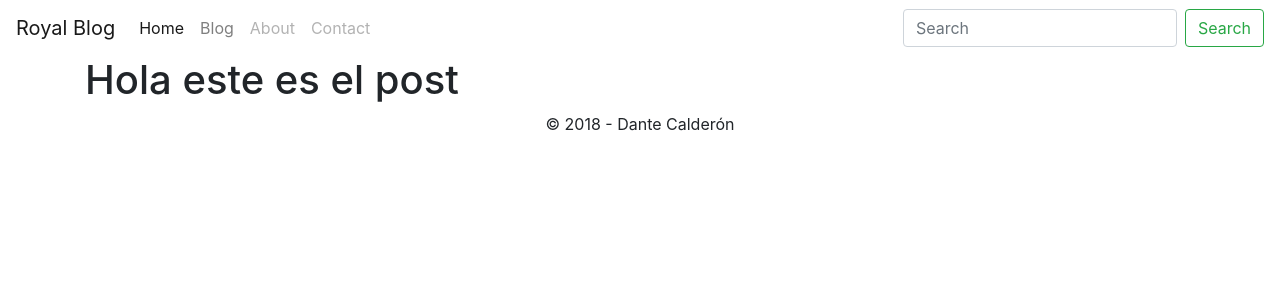
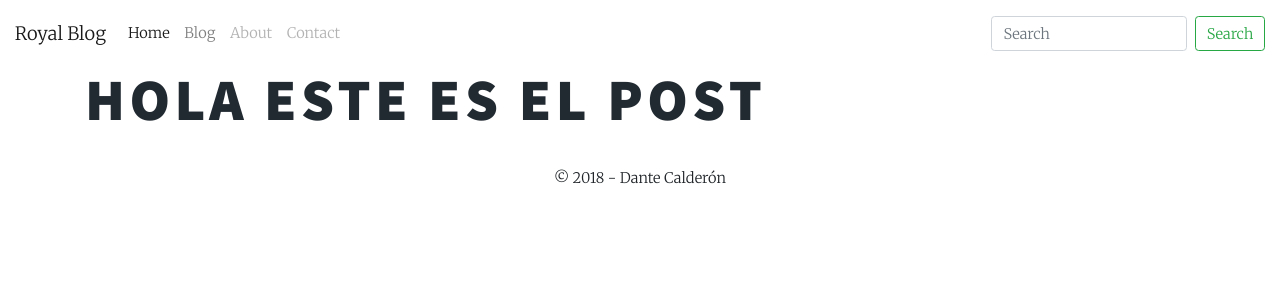
Before and after one commit to danteslab/royal-blog, a Django app: template templates/blog/detail.html in a window 1280 px wide. Shown: the top 300 px of the page. Run offline with Django 3.2, Linux system fonts and the light colour scheme; the template is opened without the code that fills it, so the values that code supplies are empty; style sheets or scripts are compiled from the project's sources; some libraries are stand-ins or nearby versions.

Commit message:
Added styles, scss

```diff
--- a/blog/static/blog/main.scss
+++ b/blog/static/blog/main.scss
@@ -1,7 +1,262 @@
+@import url("https://fonts.googleapis.com/css?family=Merriweather:300,700,300italic,700italic|Source+Sans+Pro:900");
+
+$primary-font: "Merriweather", Georgia, serif;
+$secondary-font: "Source Sans Pro", Helvetica, sans-serif;
+$font-color: #212931;
+$hover-color: #18bfef;
+$transition-secs: 0.3s;
+
+// RESET
+html, body, div, span, applet, object, iframe, h1, h2, h3, h4, h5, h6, p, blockquote, pre, a, abbr, acronym, address, big, cite, code, del, dfn, em, img, ins, kbd, q, s, samp, small, strike, strong, sub, sup, tt, var, b, u, i, center, dl, dt, dd, ol, ul, li, fieldset, form, label, legend, table, caption, tbody, tfoot, thead, tr, th, td, article, aside, canvas, details, embed, figure, figcaption, footer, header, hgroup, menu, nav, output, ruby, section, summary, time, mark, audio, video {
+	margin: 0;
+	padding: 0;
+	border: 0;
+	font-size: 100%;
+	font: inherit;
+	vertical-align: baseline;
+}
+
+article, aside, details, figcaption, figure, footer, header, hgroup, menu, nav, section {
+	display: block;
+}
+
+body {
+	line-height: 1;
+}
+
+ol, ul {
+	list-style: none;
+}
+
+blockquote, q {
+	quotes: none;
+}
+
+blockquote:before, blockquote:after, q:before, q:after {
+	content: '';
+	content: none;
+}
+
+table {
+	border-collapse: collapse;
+	border-spacing: 0;
+}
+
+body {
+	-webkit-text-size-adjust: none;
+}
+
+
+/// GLOBAL
+
+html {
+    font-size: 16pt;
+}
+
+@media screen and (max-width: 1680px) {
+    html {
+        font-size: 12pt;
+    }
+}
+
+@media screen and (max-width: 1280px) {
+    html {
+        font-size: 11pt;
+    }
+}
+
+@media screen and (max-width: 360px) {
+    html {
+        font-size: 10pt;
+    }
+}
+
+body {
+    font-family: "Merriweather", Georgia, serif;
+    font-weight: 300;
+    line-height: 2.375;
+    font-size: 1rem;
+}
+
+h1, h2, h3, h4, h5, h6 {
+    font-family: "Source Sans Pro", Helvetica, sans-serif;
+    font-weight: 900;
+    line-height: 1.5;
+    letter-spacing: 0.075em;
+    text-transform: uppercase;
+    margin: 0 0 1rem 0;
+}
+
+h1 a, h2 a, h3 a, h4 a, h5 a, h6 a {
+    border-bottom: 0;
+    color: inherit;
+    text-decoration: none;
+}
+
+h1 {
+    font-size: 4rem;
+    line-height: 1.1;
+    margin: 0 0 2rem 0;
+}
+
+h2 {
+    font-size: 1.75rem;
+    line-height: 1.3;
+    margin: 0 0 1.5rem 0;
+}
+
+h3 {
+    font-size: 1.25rem;
+    margin: 0 0 1.5rem 0;
+}
+
+h4 {
+    font-size: 1rem;
+}
+
+h5 {
+    font-size: 0.9rem;
+}
+
+h6 {
+    font-size: 0.8rem;
+}
+
+sub {
+    font-size: 0.8rem;
+    position: relative;
+    top: 0.5rem;
+}
+
+sup {
+    font-size: 0.8rem;
+    position: relative;
+    top: -0.5rem;
+}
+
+blockquote {
+    border-left: solid 4px;
+    font-style: italic;
+    margin: 0 0 2rem 0;
+    padding: 0.5rem 0 0.5rem 2rem;
+}
+
+code {
+    border: solid 2px;
+    font-family: "Courier New", monospace;
+    font-size: 0.9rem;
+    margin: 0 0.25rem;
+    padding: 0.25rem 0.65rem;
+}
+
+pre {
+    -webkit-overflow-scrolling: touch;
+    font-family: "Courier New", monospace;
+    font-size: 0.9rem;
+    margin: 0 0 2rem 0;
+}
+
+pre code {
+    display: block;
+    line-height: 1.75;
+    padding: 1rem 1.5rem;
+    overflow-x: auto;
+}
+
+hr {
+    border: 0;
+    border-bottom: solid 2px;
+    margin: 3rem 0;
+}
+
+hr.major {
+    margin: 5rem 0;
+}
+
+.align-left {
+    text-align: left;
+}
+
+.align-center {
+    text-align: center;
+}
+
+.align-right {
+    text-align: right;
+}
+
+input, select, textarea {
+    color: #212931;
+}
+
+a {
+    color: #212931;
+    border-bottom-color: rgba(33, 41, 49, 0.5);
+}
+
+a:hover {
+    border-bottom-color: transparent;
+    color: #18bfef !important;
+}
+
+strong, b {
+    color: #212931;
+}
+
+h1, h2, h3, h4, h5, h6 {
+    color: #212931;
+}
+
+blockquote {
+    border-left-color: #eeeeee;
+}
+
+code {
+    background: rgba(220, 220, 220, 0.25);
+    border-color: #eeeeee;
+}
+
+hr {
+    border-bottom-color: #eeeeee;
+}
+
+
+
+
+
+
+// FOBIE
+a:hover {
+	text-decoration: none;
+}
+
+
+.button {
+	padding: 5px 25px;
+	font-family: $secondary-font;
+}
+
+// BLOG
+
 .Post {
-	background: black;
-	border: 1px solid black;
-	&__title a {
-		color: white;
-	}
+    background: #eee;
+    text-align: center;
+    padding-top: 20px;
+    padding-bottom: 20px;
+
+    &__title {}
+
+    &__read {
+        border: 2px solid $font-color;
+        display: inline-block;
+        text-transform: uppercase;
+        color: $font-color;
+        transition: $transition-secs;
+
+        &:hover {
+            text-decoration: none;
+            color: $hover-color;
+            border-color: $hover-color;
+        }
+    }
 }
--- a/templates/blog/index.html
+++ b/templates/blog/index.html
@@ -42,7 +42,7 @@
 			</div>
 			<div class="Post__content">
 				<p>{{ post.excerpt }}...</p>
-				<a class="Post__read" href="{{ post.get_absolute_url }}">Read more →</a>
+				<a class="button Post__read" href="{{ post.get_absolute_url }}">Read more</a>
 			</div>
 		</article>
 	{% endfor %}
```
